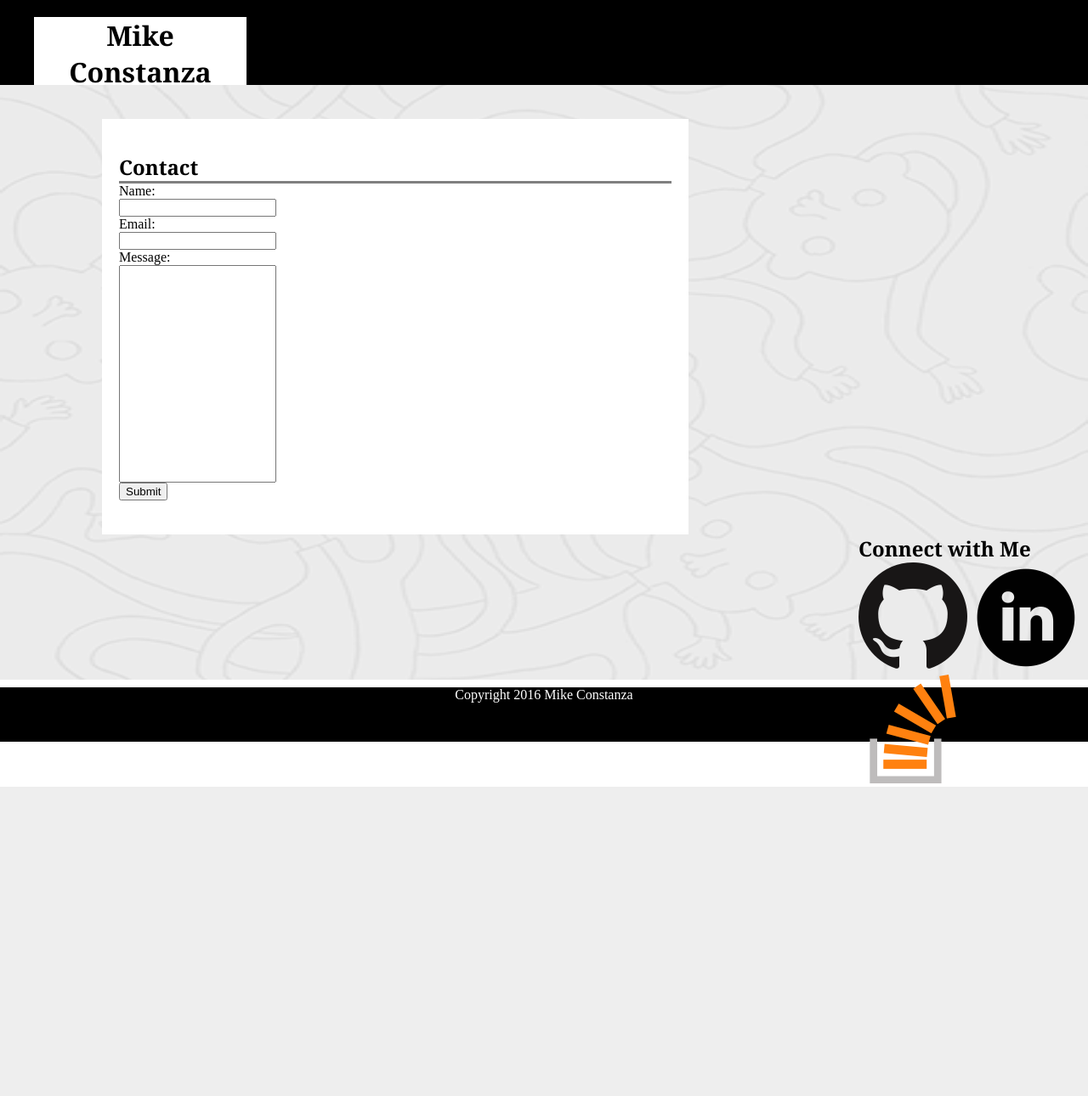
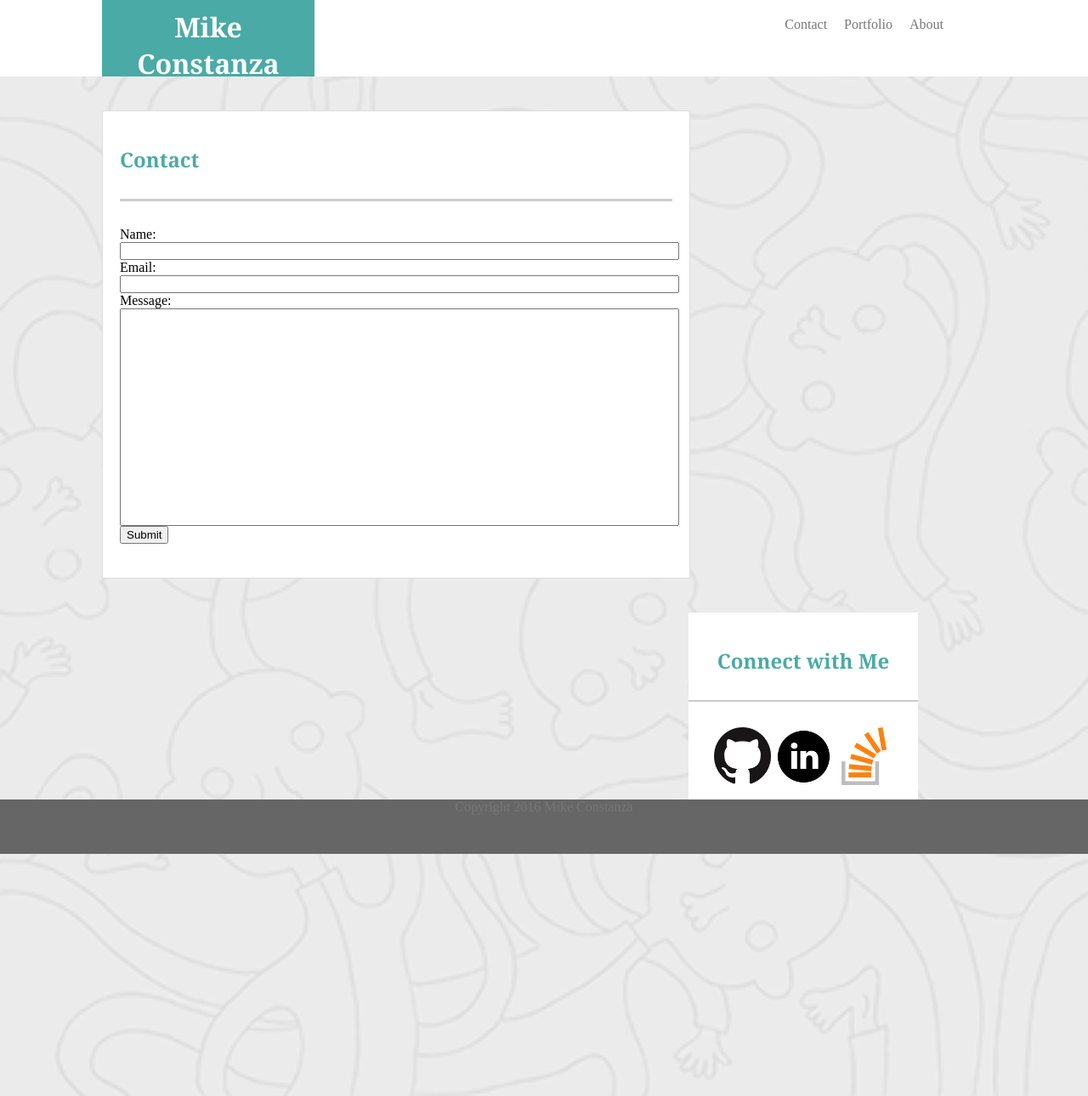
Before and after one commit to mconstanza/Basic-Portfolio, a PHP site: page /contact.html in a window 1280 px wide. Shown: the whole page at 85% size. Before the commit the page ends 926 px from the top, so only its background shows below. Run offline with PHP 8.4, Linux system fonts and the light colour scheme.

Commit message:
most CSS completed.

```diff
--- a/assets/css/style.css
+++ b/assets/css/style.css
@@ -29,33 +29,51 @@ h2 {
 
 header {
 	width: 100%;
-	background: black;
-	height: 100px;
+	background: #ffffff;
+	height: 90px;
+}
+
+header h1 {
+	font-family: 'Georgia', Times, Times New Roman, serif;
+	margin-top: 10px;
 }
 
 #name {
 	float: left;
 	width: 250px;
-	height: 80px;
-	background: white;
-	color: black;
+	height: 100%;
+	background: #4aaaa5;
+	color: white;
 	text-align: center;
-	margin-top: 20px;
-	margin-left: 40px;
+	margin-left: 120px;
 }
 
+
 nav {
-	float:right;
-
+	float: right;
+	margin-top: 20px;
 }
 
 nav ul{
 	list-style-type: none;
 	overflow: hidden;
+	padding-right: 150px;
+	margin: 0;
 }
 
 nav ul li {
 	float: right;
+	color: #777777;
+	padding-right: 20px;
+}
+
+nav ul li a{
+	display: block;
+	text-decoration: none;
+	color: #777777;
+	text-align: center;
+	padding: 14px 16px;
+	font-size: 18px;
 }
 
 .content {
@@ -64,30 +82,54 @@ nav ul li {
 	width: 650px;
 	margin-left: 120px;
 	margin-top: 40px;
-	background: white;
+	background: #ffffff;
 	padding-left: 20px;
 	padding-right: 20px;
 	padding-top: 40px;
 	padding-bottom: 40px;
+	border: 1px solid #dddddd;
+
 }
 
 .content h1 {
-	border-bottom: 3px solid gray;
+	border-bottom: 3px solid #cccccc;
+	color: #4aaaa5;
+	padding-bottom: 30px;
+	margin-bottom: 30px;
 }
 
 .social-media {
-	clear: both;
 	float: right;
+	text-align: center;
 	width: 270px;
 	height: 180px;
+	background: #ffffff;
+	overflow: hidden;
+	padding-top: 40px;
+	margin-top: 40px;
+	margin-right: 200px;
+
 }
 
+.social-media h2{
+	color: #4aaaa5;
+	margin-bottom: 30px;
+	padding-bottom: 30px;
+	border-bottom: 2px solid #cccccc;
+
+}
+
+.icon {
+	width: 25%;
+
+}
 
 /* BACKGROUND */
 
 #background {
+	background-size: 100% 100%
+	height: 100%;
 	width: 100%;
-	height: 100%;
 	position: absolute;
     left: 0px;
     top: 0px;
@@ -101,12 +143,16 @@ nav ul li {
 	clear: both;
 	width: 100%;
 	text-align: center;
-	background: black;
-	color: white;
+	background: #666666;
+	color: #777777;
 }
 
 
 /* CONTACT PAGE */
+
+.form {
+	width: 100%;
+}
 
 #message-form {
 	height: 250px;
--- a/contact.html
+++ b/contact.html
@@ -26,11 +26,11 @@
 
 					<form>
 						Name: <br>
-						<input type="text" name="Name"><br>
+						<input class="form" type="text" name="Name"><br>
 						Email: <br>
-						<input type="text" name="Email"><br>
+						<input class="form" type="text" name="Email"><br>
 						Message: <br>
-						<input id="message-form" type="text" name="Message"><br>
+						<input class="form" id="message-form" type="text" name="Message"><br>
 						<input type="submit" value="Submit">
 					</form>
 				</section>
```
Also changed, not shown: portfolio.html (+8 -6 lines).
